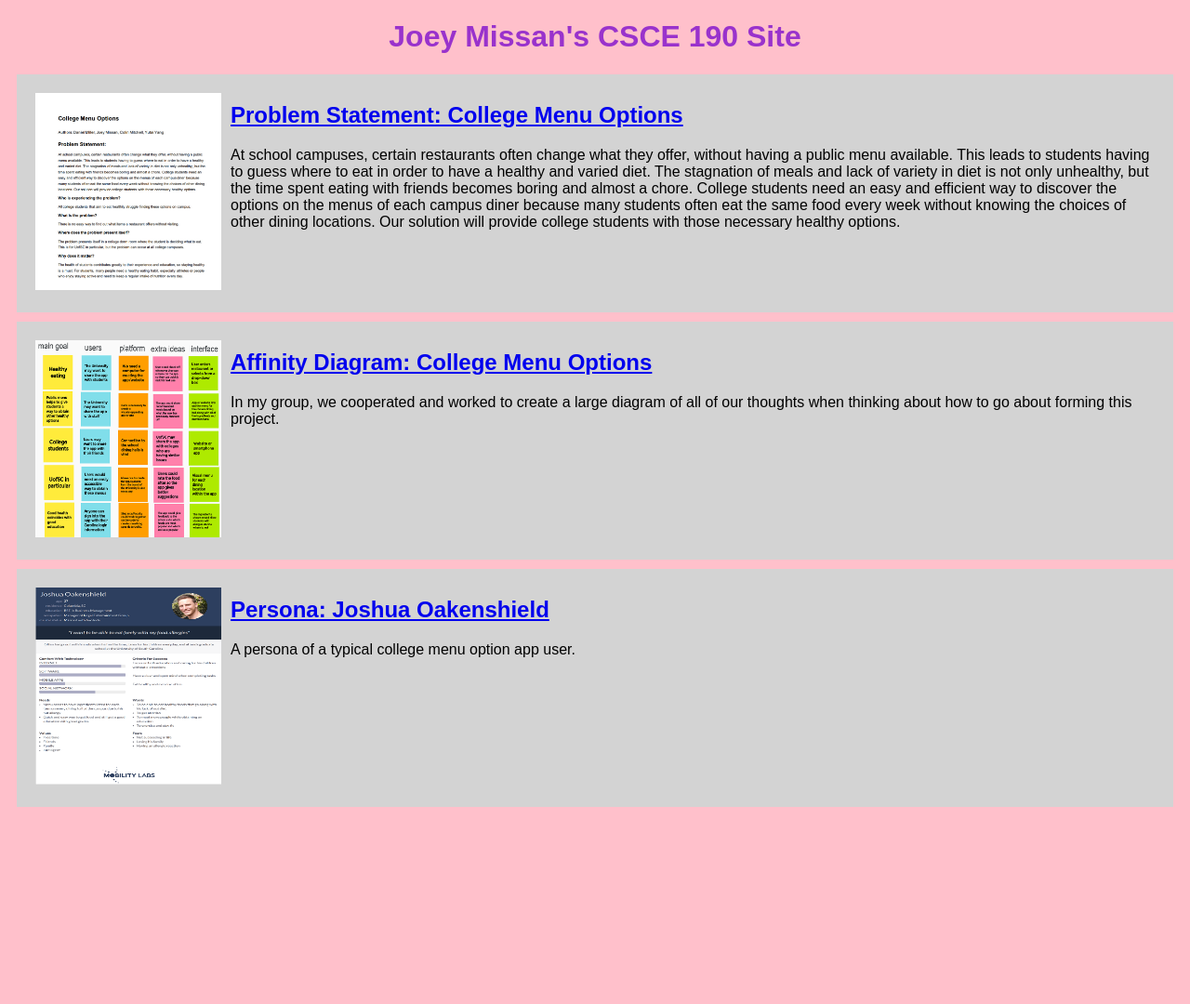
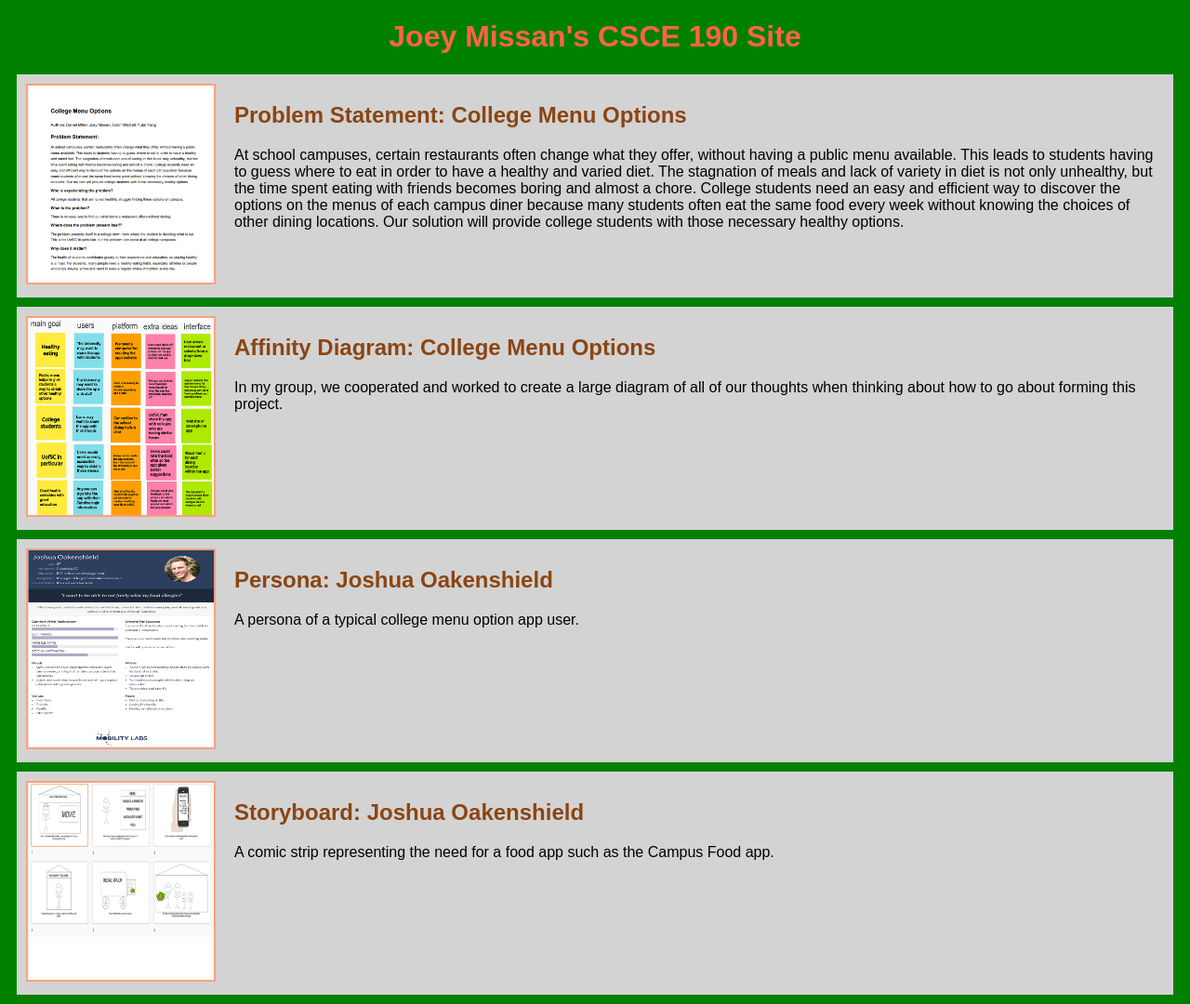
Before and after one commit to jmissan/jmissan.github.io, a plain HTML site: page index.html in a window 1280 px wide. Shown: the whole page at 93% size. Before the commit the page ends 878 px from the top, so only its background shows below. Drawn offline with Linux system fonts and the light colour scheme.

Commit message:
Add files via upload

```diff
--- a/index.html
+++ b/index.html
@@ -39,5 +39,16 @@
                 </p>
             </section>
         </section>
+
+        <!-- Storyboard Assignment-->
+        <section class="assignment">
+            <a href="files/Storyboard - CSCE 190.pdf"><img src='Images/storyboard.png'></a>
+            <section class="ass-details">
+                <a href="files/Storyboard - CSCE 190.pdf"><h2>Storyboard: Joshua Oakenshield</h2></a>
+                <p>
+                    A comic strip representing the need for a food app such as the Campus Food app.
+                </p>
+            </section>
+        </section>
     </body>
 </html>
--- a/styles.css
+++ b/styles.css
@@ -1,5 +1,5 @@
 body {
-    background:pink;
+    background:green;
     font-family:Arial, Helvetica, sans-serif;
 }
 
@@ -12,10 +12,16 @@ body {
 
 .assignment img {
     width:200px;
-    padding:10px;
+    border: 2px solid lightsalmon;
+    margin-right:20px;
 }
 
 h1 {
-    color: darkorchid;
+    color:tomato;
     text-align:center;
 }
+
+a {
+    text-decoration:none;
+    color:saddlebrown;
+}
```
Also changed, not shown: Images/storyboard.png (added), 2 other files.
